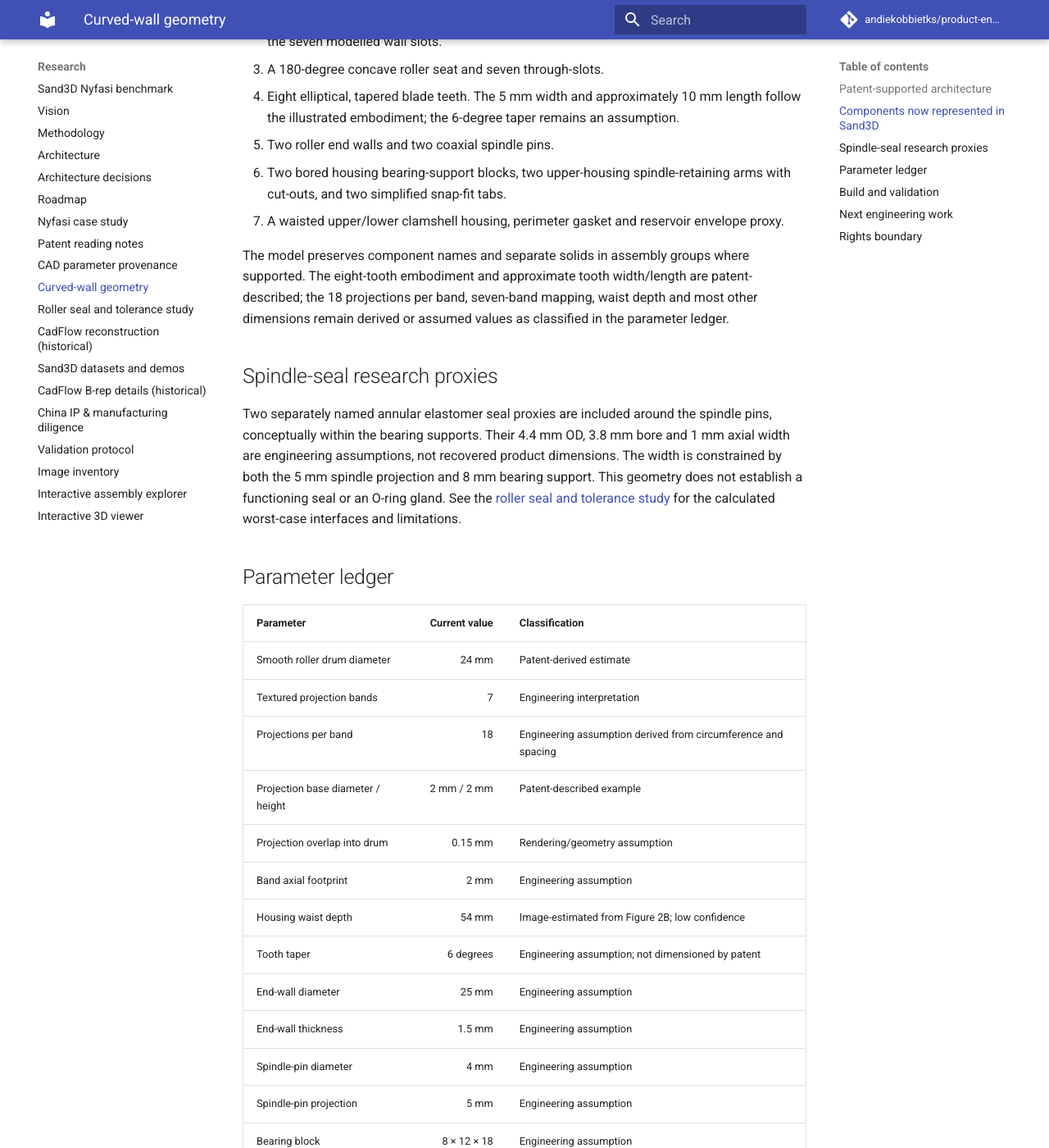
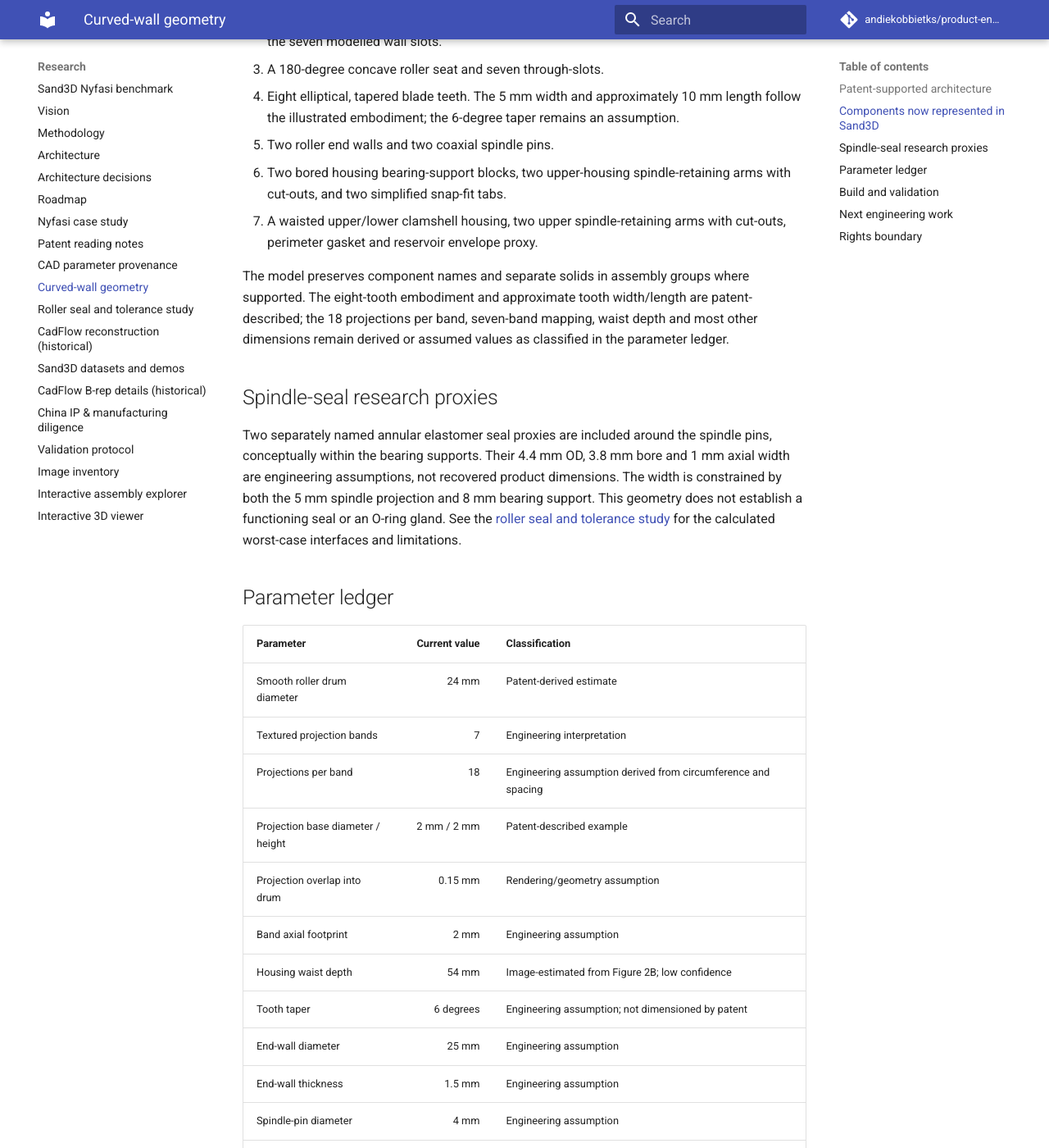
Before and after one commit to andiekobbietks/product-engineering-lab, an MkDocs documentation site: the page built from docs/experiments/curved-wall-geometry.md, in a window 1280 px wide and 1400 px high, scrolled down 949 px. Shown: the whole window at 82% size. Built offline with MkDocs 1.6.1 and Material for MkDocs 9.7.7, drawn with Linux system fonts in a browser that asks for light colours; comment, search, counter and statistics services are not loaded; some of the changed text lies outside the part shown.

Commit message:
Add retaining-arm details to the component register and parameter table

```diff
--- a/docs/experiments/curved-wall-geometry.md
+++ b/docs/experiments/curved-wall-geometry.md
@@ -19,7 +19,7 @@ The reconstruction script follows Sand3D's current component-first guidance: one
 4. Eight elliptical, tapered blade teeth. The 5 mm width and approximately 10 mm length follow the illustrated embodiment; the 6-degree taper remains an assumption.
 5. Two roller end walls and two coaxial spindle pins.
 6. Two bored housing bearing-support blocks, two upper-housing spindle-retaining arms with cut-outs, and two simplified snap-fit tabs.
-7. A waisted upper/lower clamshell housing, perimeter gasket and reservoir envelope proxy.
+7. A waisted upper/lower clamshell housing, two upper spindle-retaining arms with cut-outs, perimeter gasket and reservoir envelope proxy.
 
 The model preserves component names and separate solids in assembly groups where supported. The eight-tooth embodiment and approximate tooth width/length are patent-described; the 18 projections per band, seven-band mapping, waist depth and most other dimensions remain derived or assumed values as classified in the parameter ledger.
 
@@ -44,6 +44,7 @@ Two separately named annular elastomer seal proxies are included around the spin
 | Spindle-pin diameter | 4 mm | Engineering assumption |
 | Spindle-pin projection | 5 mm | Engineering assumption |
 | Bearing block | 8 × 12 × 18 mm | Engineering assumption |
+| Upper retaining-arm section | 6 × 8 mm | Engineering assumption; height derived from upper-shell roof to spindle axis |
 | Bearing radial clearance | 0.25 mm | Engineering assumption |
 | Snap-fit tabs | 2 | Engineering assumption |
 | Snap-tab dimensions | 8 × 3 × 5 mm | Engineering assumption |
```
